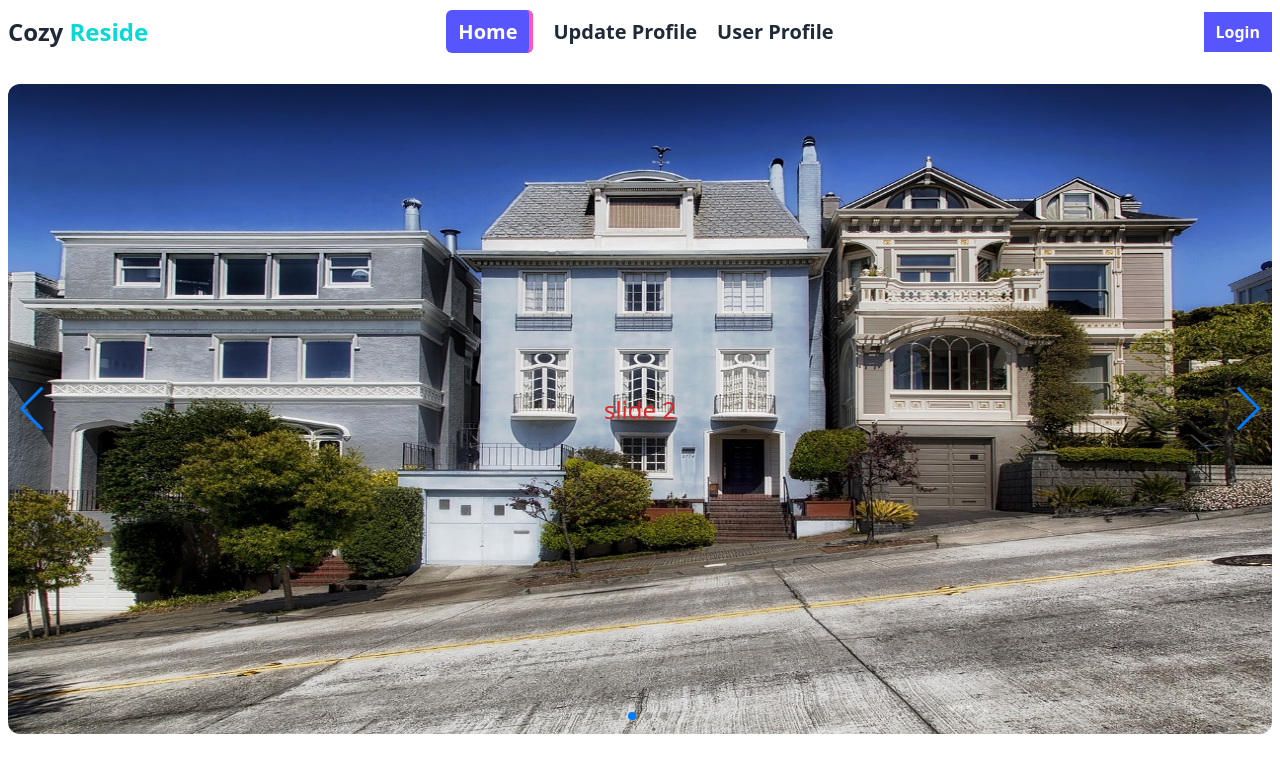
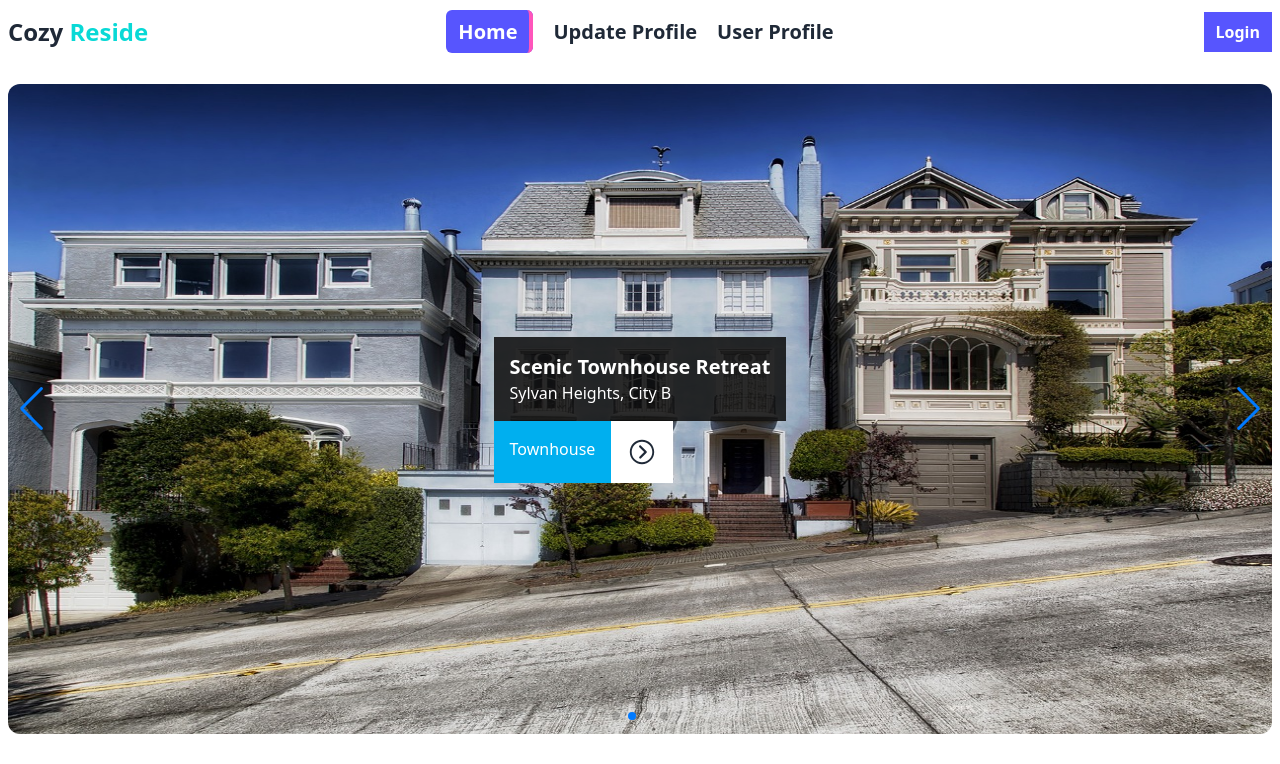
Before and after one commit to git-zahidul-islam/cozy-reside, a React (Vite) app: page / in a window 1280 px wide. Shown: the top 764 px of the page. Built offline with nearby package versions, Linux system fonts and the light colour scheme; no server answers.

Commit message:
slider banner added

```diff
--- a/src/components/slider/Slider.jsx
+++ b/src/components/slider/Slider.jsx
@@ -12,9 +12,24 @@ import { Autoplay, Pagination, Navigation } from 'swiper/modules';
 import sliderImage1 from '../../../public/slider/slider1.jpg'
 import sliderImage2 from '../../../public/slider/slider2.jpg'
 import sliderImage3 from '../../../public/slider/slider3.jpg'
+import sliderImage4 from '../../../public/slider/slider4.png'
+import sliderImage5 from '../../../public/slider/slider3.jpg'
+import sliderImage6 from '../../../public/slider/slider3.jpg'
+
+import { useEffect, useState } from 'react';
+import SliderDetails from '../sliderDetails/SliderDetails';
 
 
 const Slider = () => {
+    const [data,setData] = useState([])
+
+
+    useEffect(()=>{
+        fetch("/public/data.json")
+        .then(res => res.json())
+        .then(currentData => setData(currentData))
+    },[])
+
     return (
         <div>
             <Swiper
@@ -36,7 +51,12 @@ const Slider = () => {
                     <div className='relative  lg:h-[650px] h-4/5'>
                         <img className='h-full w-full object-fill' src={sliderImage1} alt="" />
                         <div className='absolute flex justify-center items-center w-full h-full top-[1px]'>
-                            <h1 className='text-red-600 text-2xl'>slide 01</h1>
+                            {/* <h1 className='text-red-600 text-2xl'>slide 01</h1> */}
+                            <div>
+                            {
+                                    data.slice(0, 1).map(allData => <SliderDetails key={allData.id} data={allData}></SliderDetails>)
+                            }
+                            </div>
                         </div>
                     </div>
                 </SwiperSlide>
@@ -44,7 +64,11 @@ const Slider = () => {
                     <div className='relative  lg:h-[650px] h-4/5'>
                         <img className='h-full w-full object-fill' src={sliderImage2} alt="" />
                         <div className='absolute flex justify-center items-center w-full h-full top-[1px]'>
-                            <h1 className='text-red-600 text-2xl'>slide 2</h1>
+                            <div>
+                                {
+                                    data.slice(1, 2).map(allData => <SliderDetails key={allData.id} data={allData}></SliderDetails>)
+                                }
+                            </div>
                         </div>
                     </div>
                 </SwiperSlide>
@@ -52,15 +76,23 @@ const Slider = () => {
                     <div className='relative  lg:h-[650px] h-4/5'>
                         <img className='h-full w-full object-fill' src={sliderImage3} alt="" />
                         <div className='absolute flex justify-center items-center w-full h-full top-[1px]'>
-                            <h1 className='text-red-600 text-2xl'>slide 03</h1>
+                            <div>
+                                {
+                                    data.slice(2, 3).map(allData => <SliderDetails key={allData.id} data={allData}></SliderDetails>)
+                                }
+                            </div>
                         </div>
                     </div>
                 </SwiperSlide>
                 <SwiperSlide>
                     <div className='relative  lg:h-[650px] h-4/5'>
-                        <img className='h-full w-full object-fill' src={sliderImage3} alt="" />
+                        <img className='h-full w-full object-fill' src={sliderImage4} alt="" />
                         <div className='absolute flex justify-center items-center w-full h-full top-[1px]'>
-                            <h1 className='text-red-600 text-2xl'>slide 04</h1>
+                            <div>
+                                {
+                                    data.slice(3, 4).map(allData => <SliderDetails key={allData.id} data={allData}></SliderDetails>)
+                                }
+                            </div>
                         </div>
                     </div>
                 </SwiperSlide>
--- /dev/null
+++ b/src/components/sliderDetails/SliderDetails.jsx
@@ -0,0 +1,23 @@
+import { Link } from "react-router-dom";
+import { IoIosArrowDropright } from "react-icons/io";
+
+const SliderDetails = ({data}) => {
+    const { estate_title, segment_name,location, id }= data
+    return (
+        <div>
+            <div className="bg-[#0a0a0ad9] text-white">
+                <div className="p-4">
+                    <h1 className="text-xl font-semibold">{estate_title}</h1>
+                    <p>{location}</p>
+                </div>
+            </div>
+            <div className="flex">
+                {/* <p className="bg-[#00AFEF] p-4">{status}</p> */}
+                <p className="text-white font-medium p-4 bg-[#00AFEF]">{segment_name}</p>
+                <Link className="p-4 bg-white" to={`/card/${id}`}><IoIosArrowDropright size={30} /></Link>
+            </div>
+        </div>
+    );
+};
+
+export default SliderDetails;
--- /dev/null
+++ b/src/pages/ErrorElement.jsx
@@ -0,0 +1,20 @@
+import { Link, useRouteError } from "react-router-dom";
+
+
+
+
+const ErrorElement = () => {
+    const error = useRouteError()
+
+    return (
+        <div className="flex flex-col justify-center items-center h-screen space-y-2">
+            <h1 className="text-2xl font-semibold">404</h1>
+            <p className="text-3xl text-red-500 font-bold">
+                {error.statusText || error.message}
+            </p>
+            <Link to={'/'} className="bg-[#00AFEF] p-2 rounded-md text-white">Home</Link>
+        </div>
+    );
+};
+
+export default ErrorElement;
--- a/src/router/Router.jsx
+++ b/src/router/Router.jsx
@@ -7,6 +7,7 @@ import UpdateProfile from "../pages/UpdateProfile";
 import UserProfile from "../pages/UserProfile";
 import CardDetails from "../pages/CardDetails";
 import PrivateRouter from "./PrivateRouter";
+import ErrorElement from "../pages/ErrorElement";
 
 
 
@@ -17,6 +18,7 @@ export const router = createBrowserRouter([
     {
         path: '/',
         element: <Root></Root>,
+        errorElement: <ErrorElement></ErrorElement>,
         children: [
             {
                 path: '/',
```
